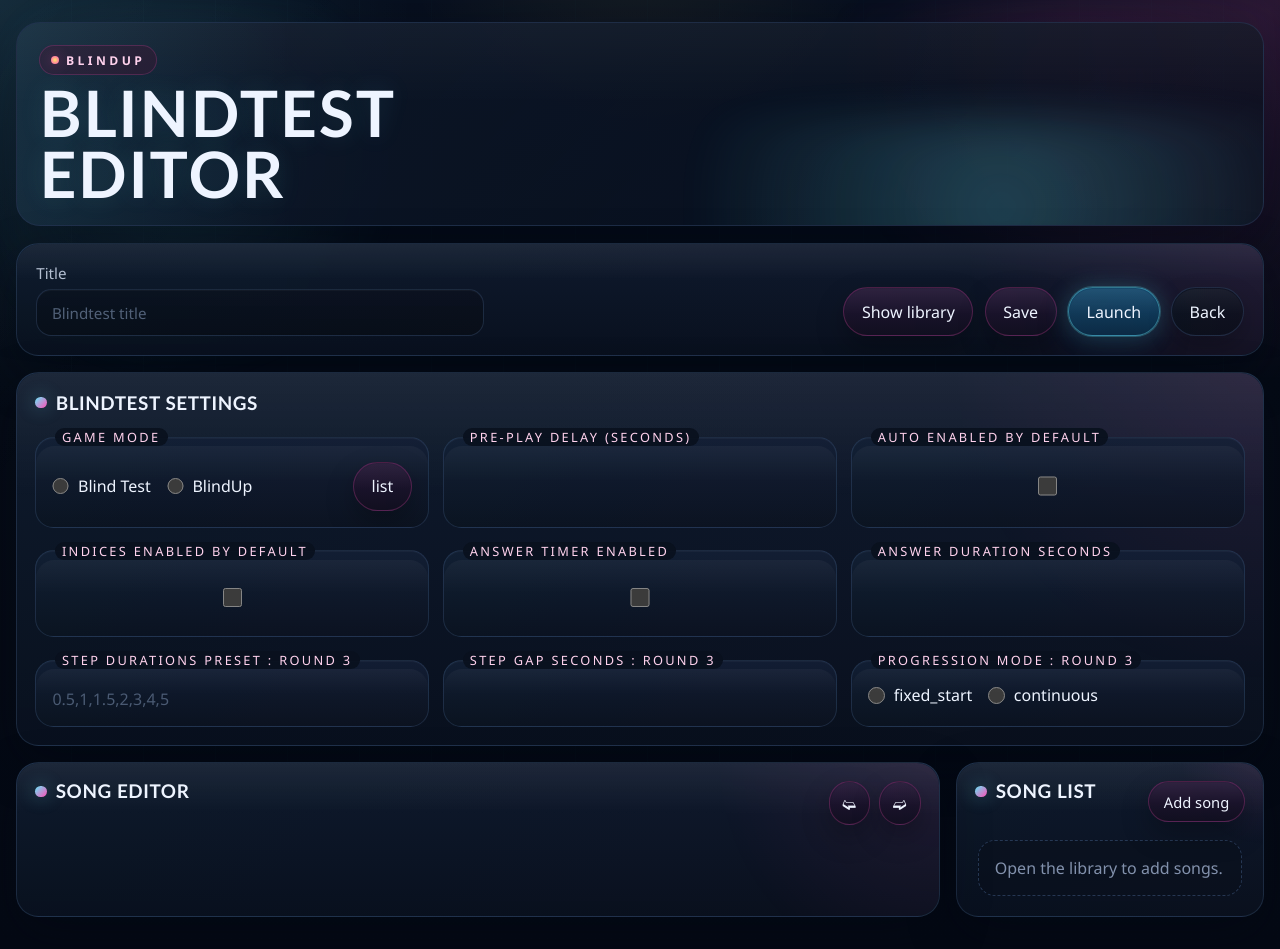
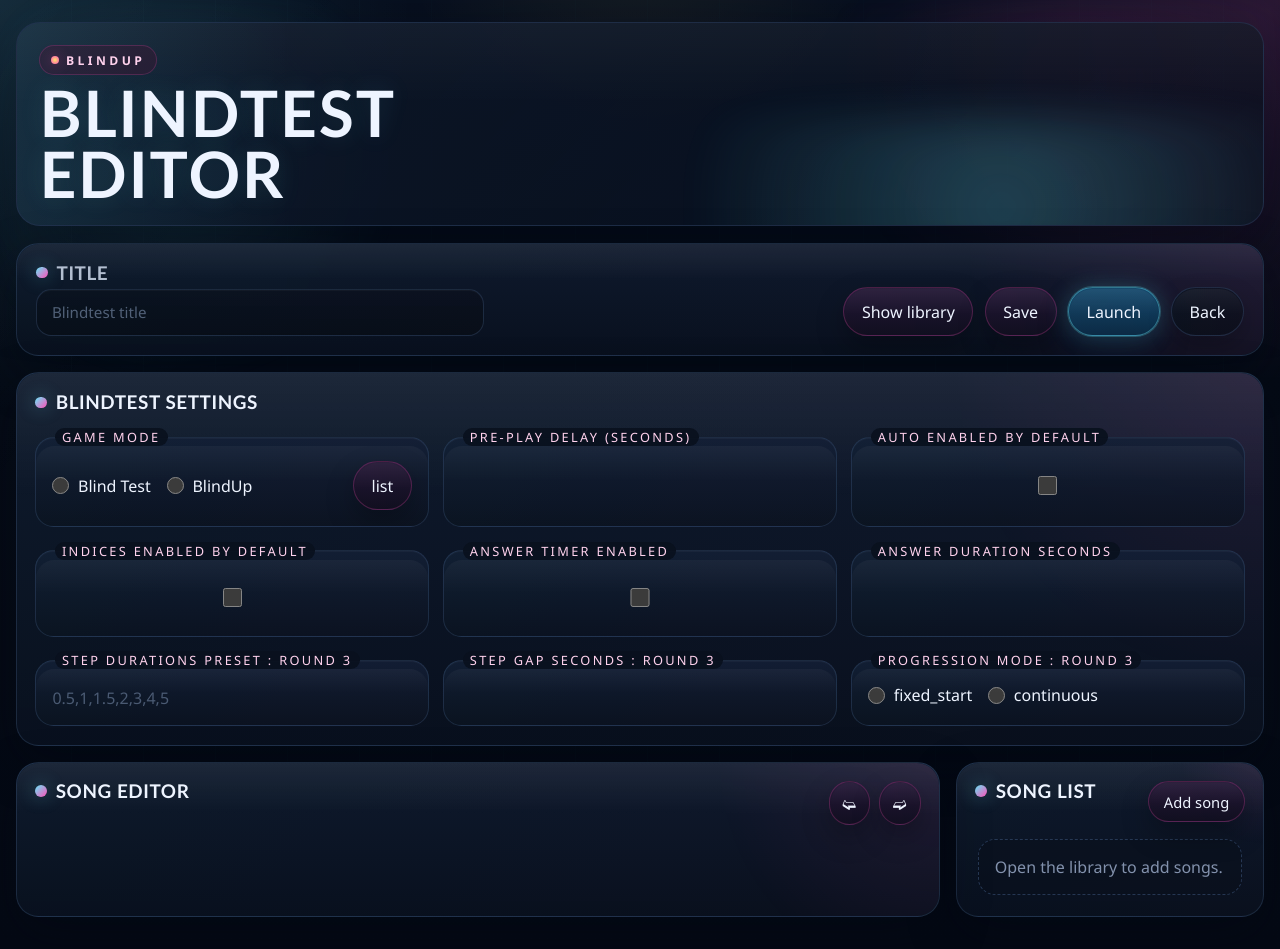
Before and after one commit to ChristianPRO1982/blind-up, a FastAPI app: page /editor/1 in a window 1280 px wide. Run offline with FastAPI, Linux system fonts and the light colour scheme; data that the repository does not hold is empty.

Commit message:
fix: editor: design

```diff
--- a/app/static/styles.css
+++ b/app/static/styles.css
@@ -635,14 +635,16 @@ body.modal-open {
 }
 
 .panel-heading h2,
-.panel-heading-split h2 {
+.panel-heading-split h2,
+.title-field-label {
   display: inline-flex;
   align-items: center;
   gap: 0.55rem;
 }
 
 .panel-heading h2::before,
-.panel-heading-split h2::before {
+.panel-heading-split h2::before,
+.title-field-label::before {
   content: "";
   width: 0.72rem;
   height: 0.72rem;
--- a/app/templates/editor.html
+++ b/app/templates/editor.html
@@ -4,7 +4,7 @@
   <section class="editor-layout" aria-label="Blindtest editor">
     <header class="topbar">
       <label class="title-field" for="blindtest-title">
-        Title
+        <h2 class="title-field-label">Title</h2>
         <input id="blindtest-title" type="text" placeholder="Blindtest title" />
       </label>
       <div class="header-actions">
```
